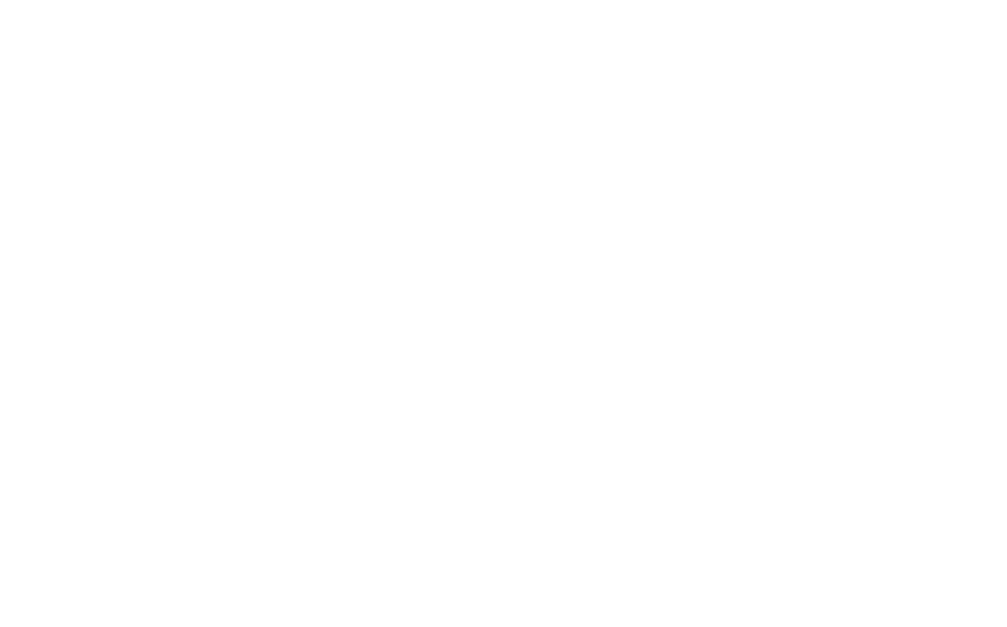
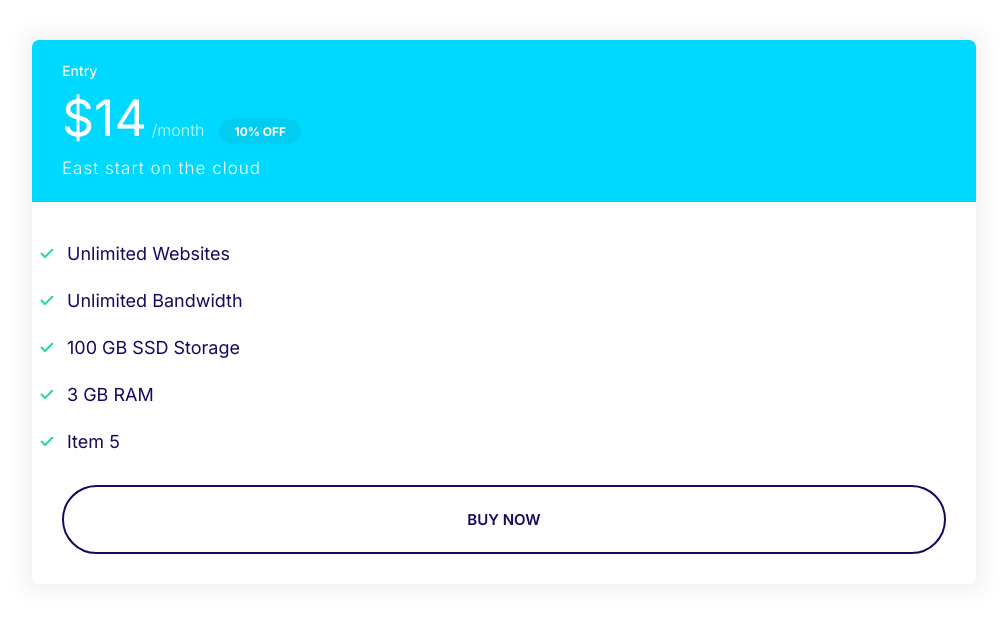
Before and after one commit to gerges15/Moshify2, a plain HTML site: page index.html in a window 1280 px wide. Shown: the whole page, without its empty margins (8-1015 px from the left). Drawn offline with Linux system fonts and the light colour scheme.

Commit message:
Building a secondary plan

```diff
--- a/css/styles.css
+++ b/css/styles.css
@@ -116,6 +116,7 @@ a {
 
 .badge--small {
   font-size: 1.6rem;
+  padding: 0.5rem 1.5rem;
 }
 
 @media screen and (min-width: 1024px) {
@@ -304,3 +305,50 @@ a {
   background-color: var(--color-secondary);
   color: white;
 }
+.card--secondary .badge--secondary {
+  background-color: #02cdf1;
+}
+
+/* Plans */
+
+.plan__name {
+  color: white;
+  font-size: 2.4rem;
+  font-weight: 500;
+  margin: 0;
+}
+.plan__price {
+  font-size: 6rem;
+}
+.plan__billing-cycle {
+  font-size: 2.4rem;
+  font-weight: 300;
+  margin-right: 1rem;
+  opacity: 80%;
+}
+.plan__description {
+  display: block;
+  font-size: 2rem;
+  font-weight: 300;
+  letter-spacing: 1px;
+}
+
+.plan .list__item {
+  margin-bottom: 2rem;
+}
+
+@media screen and (min-width: 1024px) {
+  .plan__name {
+    font-size: 1.4rem;
+  }
+  .plan__price {
+    font-size: 5rem;
+  }
+  .plan__billing-cycle {
+    font-size: 1.6rem;
+  }
+
+  .plan__description {
+    font-size: 1.7rem;
+  }
+}
--- a/index.html
+++ b/index.html
@@ -13,5 +13,29 @@
     <link rel="stylesheet" href="css/styles.css" />
     <title>Moshify</title>
   </head>
-  <body></body>
+  <body>
+    <div style="width: 80%; padding: 4rem">
+      <div class="plan">
+        <div class="card card--secondary">
+          <header class="card__header">
+            <h3 class="plan__name">Entry</h3>
+            <span class="plan__price">$14</span>
+            <span class="plan__billing-cycle">/month</span>
+            <span class="badge badge--secondary badge--small">10% OFF</span>
+            <span class="plan__description"> East start on the cloud</span>
+          </header>
+          <div class="card__body">
+            <ul class="list list--tick">
+              <li class="list__item">Unlimited Websites</li>
+              <li class="list__item">Unlimited Bandwidth</li>
+              <li class="list__item">100 GB SSD Storage</li>
+              <li class="list__item">3 GB RAM</li>
+              <li class="list__item">Item 5</li>
+            </ul>
+            <button class="btn btn--outline btn--block">Buy Now</button>
+          </div>
+        </div>
+      </div>
+    </div>
+  </body>
 </html>
```
Also changed, not shown: components/Plan.html (added, +23 -0 lines).
